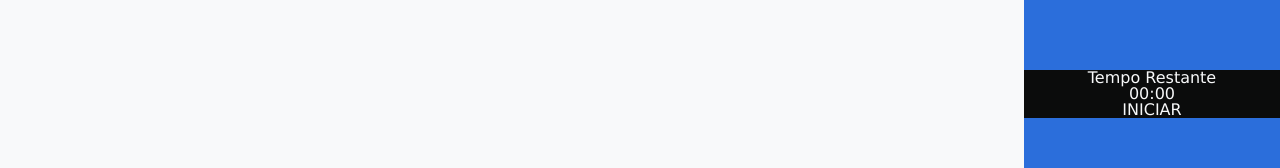
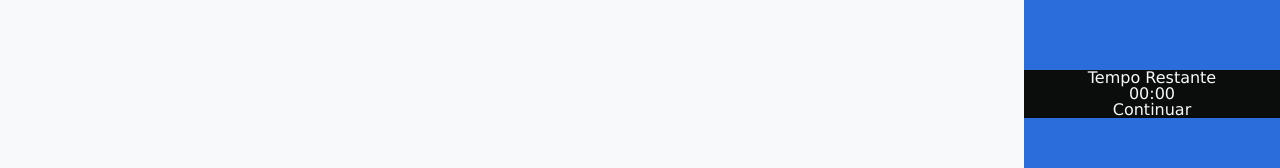
Before and after one commit to geraldoantonio/jiujitsu-scoreboard, a React (Create React App) app: page / in a window 1280 px wide. Shown: the part 306-474 px from the top of the page. Built offline with nearby package versions, Linux system fonts and the light colour scheme.

Commit message:
chore: renamed components

```diff
--- /dev/null
+++ b/src/components/Clock/index.tsx
@@ -0,0 +1,25 @@
+import React, { useState } from 'react'
+
+import styled from 'styled-components'
+import { Colors, IColors } from '../../utils/Colors'
+
+export default function Clock() {
+  const [playing, setPlaying] = useState<boolean>(false)
+
+  return (
+    <Container bgColor={'dark'} textColor={'light'}>
+      <div>Tempo Restante</div>
+      <div>00:00</div>
+      <div>{playing ? 'Pausar' : 'Continuar'}</div>
+    </Container>
+  )
+}
+
+const Container = styled.div<{ bgColor: IColors, textColor: IColors }>`
+  display: flex;
+  flex-direction: column;
+  justify-content: space-evenly;
+  align-items: center;
+  background-color: ${props => Colors[props.bgColor]};
+  color: ${props => Colors[props.textColor]};
+`
--- a/src/components/ColumnOne/index.tsx
+++ b/src/components/ColumnOne/index.tsx
@@ -6,7 +6,7 @@ interface Props {
 
 }
 
-export default function index({}: Props) {
+export default function ColumnOne({}: Props) {
   return (
     <Container>
      <div>game one</div>
--- a/src/components/ColumnTwo/index.tsx
+++ b/src/components/ColumnTwo/index.tsx
@@ -4,38 +4,27 @@ import TotalPoints from '../TotalPoints'
 
 import styled from 'styled-components'
 import { Colors, IColors } from '../../utils/Colors'
+import Clock from '../Clock'
 
 interface Props {
   totalPointsOne: number
   totalPointsTwo: number
 }
 
-export default function index({totalPointsOne, totalPointsTwo}: Props) {
+export default function ColumnTwo({ totalPointsOne, totalPointsTwo }: Props) {
   return (
     <Container bgColor={'primaryLight'}>
-      <TotalPoints value={totalPointsOne} color={ 'dark' } textSize={8} />
-      <Clock bgColor={'dark'} textColor={ 'light' }>
-        <div>Tempo Restante</div>
-        <div>00:00</div>
-        <div>INICIAR</div>
-      </Clock>
-      <TotalPoints value={totalPointsTwo} color={ 'light'} textSize={8} />
+      <TotalPoints value={totalPointsOne} color={'dark'} textSize={8} />
+      <Clock />
+      <TotalPoints value={totalPointsTwo} color={'light'} textSize={8} />
     </Container>
   )
 }
 
-const Container = styled.div<{bgColor: IColors}>`
+const Container = styled.div<{ bgColor: IColors }>`
   display: flex;
   flex-direction: column;
   justify-content: space-around;
   flex: 0.2;
   background-color: ${props => Colors[props.bgColor]};
 `
-const Clock = styled.div<{bgColor: IColors, textColor: IColors}>`
-  display: flex;
-  flex-direction: column;
-  justify-content: space-evenly;
-  align-items: center;
-  background-color: ${props => Colors[props.bgColor]};
-  color: ${props => Colors[props.textColor]};
-`
--- a/src/components/TotalPoints/index.tsx
+++ b/src/components/TotalPoints/index.tsx
@@ -9,7 +9,7 @@ interface Props {
   textSize: number
 }
 
-export default function index({ color, value, textSize }: Props) {
+export default function TotalPoints({ color, value, textSize }: Props) {
   return (
     <Container color={Colors[color]} textSize={textSize}>
       {value}
```
